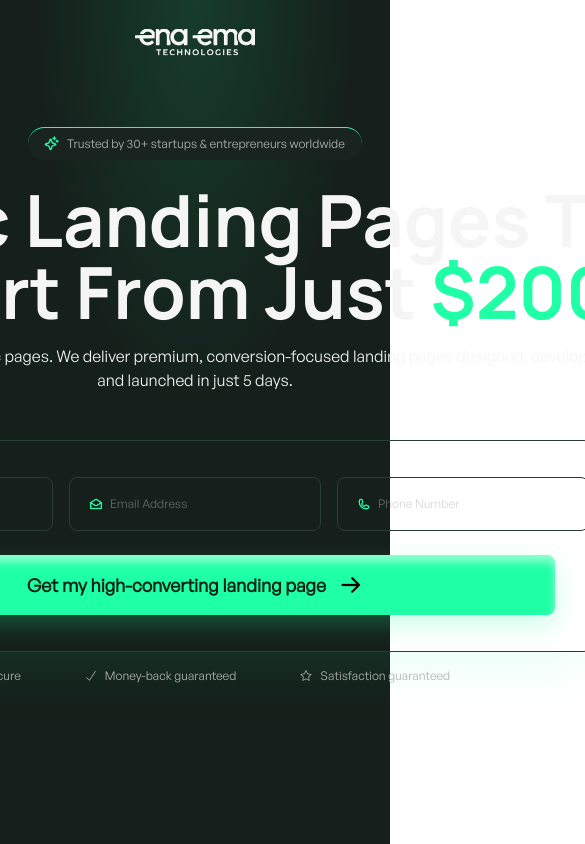
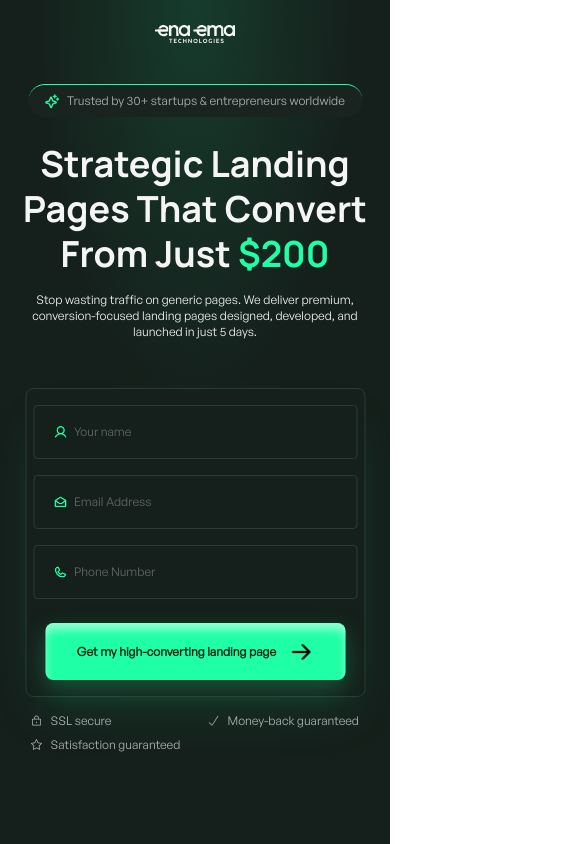
Before and after one commit to ei-shadi/Ena_Ema_Technologies, a Next.js app: page / in a window 390 px wide. Shown: the top 844 px of the page, 585 px wide, since content can reach past the window. Built offline with nearby package versions, Linux system fonts and the light colour scheme.

Commit message:
Fix some Error

```diff
--- a/src/components/Hero.jsx
+++ b/src/components/Hero.jsx
@@ -10,7 +10,7 @@ import { GoStar } from "react-icons/go";
 
 const Hero = () => {
   return (
-    <section className="min-h-screen w-full relative bg-[#151f1b]">
+    <section className="min-h-screen w-full relative bg-[#151f1b] px-5 md:mx-0">
       <div
         className="absolute inset-0 z-0"
         style={{
@@ -22,64 +22,64 @@ const Hero = () => {
       <Image
         src={Logo}
         alt="Logo"
-        className="w-[120px] h-[27px] absolute top-[5%] left-1/2 -translate-x-1/2 -translate-y-1/2 z-10"
+        className="w-[80px] h-[18px] md:w-[120px] md:h-[27px] absolute top-[4%] md:top-[5%] left-1/2 -translate-x-1/2 -translate-y-1/2 z-10"
       />
 
       {/* Other Content */}
-      <div className="absolute z-10 top-[15%] left-1/2 -translate-x-1/2 ">
+      <div className="absolute z-10 top-[10%] md:top-[15%] left-1/2 -translate-x-1/2 ">
         {/* Headline and Description */}
         <div className="mb-12">
           {/* Badge */}
           <div className="flex items-center gap-2 bg-[#192420] px-4 py-2 rounded-full border-t-[1px] border-[#1FFFA5] w-[334px] mx-auto mb-6">
-            <PiSparkleBold className="w-[15px] h-[15px] text-[#1FFFA5]"/>
+            <PiSparkleBold className="w-[15px] h-[15px] text-[#1FFFA5]" />
             <p className="text-[#B2B2B2] text-xs">Trusted by 30+ startups & entrepreneurs worldwide</p>
           </div>
 
           {/* Headline */}
           <div>
-            <h1 className="text-[#F5F5F5] w-[1050px] text-7xl text-center font-bold pb-4 font-manrope">Strategic Landing Pages That Convert From Just <span className="text-[#1FFFA5]">$200</span>
+            <h1 className="text-[#F5F5F5] mx-auto w-[361px] md:w-[614px] lg:w-[1050px] text-[36px] md:text-[64px] lg:text-7xl text-center font-bold pb-4 font-manrope leading-tight">Strategic Landing Pages That Convert From Just <span className="text-[#1FFFA5]">$200</span>
             </h1>
 
-          <p className="text-[#F5F5F5] text-center max-w-[840px] mx-auto">Stop wasting traffic on generic pages. We deliver premium, conversion-focused landing pages designed, developed, and launched in just 5 days.</p>
+            <p className="text-[#F5F5F5] text-xs md:text-lg text-center md:w-[614px] lg:max-w-[840px] mx-auto">Stop wasting traffic on generic pages. We deliver premium, conversion-focused landing pages designed, developed, and launched in just 5 days.</p>
           </div>
         </div>
 
         {/* Input Field And Button */}
-        <div>
+        <div className="">
 
           {/* Container for input field and button */}
-<div className="border-[1px] border-[#2A3C36] p-9 max-w-[794px] mx-auto rounded-lg shadow-2xl shadow-[rgba(31,255,165,0.1)]">
+          <div className="border-[1px] border-[#2A3C36] p-4 md:p-9 w-[340px] md:w-[614px] lg:w-[794px] mx-auto rounded-lg shadow-2xl shadow-[rgba(31,255,165,0.1)] ">
             {/* Input fields */}
-<div className=" flex justify-center items-center gap-4 mb-6">
+            <div className=" flex flex-col md:flex-row justify-center items-center gap-4 mb-6">
               {/* User Input Field */}
               <div className="flex items-center relative">
-<Image src={User} alt="User" className="w-[14px] h-[14px] absolute top-1/2 left-5 -translate-y-1/2"/>
+                <Image src={User} alt="User" className="w-[14px] h-[14px] absolute top-1/2 left-5 -translate-y-1/2" />
                 <input type="text"
-className="py-[18px] pl-10 pr-14 text-xs  text-[#B2B2B2] border-[1px] border-[#2A3C36] rounded-lg focus:outline-none focus:border-[#1FFFA5]"
-placeholder="Your name"/>
+                  className="py-[18px] pl-10 pr-32 md:pr-0 lg:pr-14 text-xs  text-[#B2B2B2] border-[1px] border-[#2A3C36] rounded-[4px] focus:outline-none focus:border-[#1FFFA5]"
+                  placeholder="Your name" />
               </div>
 
               {/* Email Input Field */}
               <div className="flex items-center relative">
-<Image src={Email} alt="User" className="w-[14px] h-[14px] absolute top-1/2 left-5 -translate-y-1/2"/>
+                <Image src={Email} alt="User" className="w-[14px] h-[14px] absolute top-1/2 left-5 -translate-y-1/2" />
                 <input type="text"
-className="py-[18px] pl-10 pr-14 text-xs text-[#B2B2B2] border-[1px] border-[#2A3C36] rounded-lg focus:outline-none focus:border-[#1FFFA5]"
-placeholder="Email Address"/>
+                  className="py-[18px] pl-10 pr-32 md:pr-0 lg:pr-14 text-xs text-[#B2B2B2] border-[1px] border-[#2A3C36] rounded-[4px] focus:outline-none focus:border-[#1FFFA5]"
+                  placeholder="Email Address" />
               </div>
 
               {/* Number Input Field */}
               <div className="flex items-center relative">
-<Image src={Phone} alt="User" className="w-[14px] h-[14px] absolute top-1/2 left-5 -translate-y-1/2"/>
+                <Image src={Phone} alt="User" className="w-[14px] h-[14px] absolute top-1/2 left-5 -translate-y-1/2" />
                 <input type="text"
-className="py-[18px] pl-10 pr-14 text-xs text-[#B2B2B2] border-[1px] border-[#2A3C36] rounded-lg focus:outline-none focus:border-[#1FFFA5]"
-placeholder="Phone Number"/>
+                  className="py-[18px] pl-10 pr-32 md:pr-0 lg:pr-14 text-xs text-[#B2B2B2] border-[1px] border-[#2A3C36] rounded-[4px] focus:outline-none focus:border-[#1FFFA5]"
+                  placeholder="Phone Number" />
               </div>
 
 
             </div>
 
             {/* Button */}
-<div>
+            <div className="w-[300px] mx-auto md:w-full">
               <Button>
                 Get my high-converting landing page
               </Button>
@@ -88,7 +88,8 @@ placeholder="Phone Number"/>
           </div>
 
           {/* Text & Icons */}
-<div className="flex items-center gap-16 justify-center mt-4">
+          <div className="flex flex-col md:flex-row md:items-center justify-center px-4 mt-4 max-w-[630px] mx-auto gap-0 md:gap-16">
+            <div className="flex items-center gap-24 md:gap-16">
               {/* Lock Icon */}
               <div className="flex items-center gap-2 text-xs text-[#B2B2B2]">
                 <PiLock />
@@ -101,10 +102,11 @@ placeholder="Phone Number"/>
                 <TfiCheck />
                 <p>Money-back guaranteed</p>
               </div>
+            </div>
 
 
             {/* Satisfaction Icon */}
-<div className="flex items-center gap-2 text-xs text-[#B2B2B2]">
+            <div className="flex items-center gap-2 mt-2 md:mt-0 text-xs text-[#B2B2B2]">
               <GoStar />
               <p>Satisfaction guaranteed</p>
             </div>
--- a/src/components/shared/Button.jsx
+++ b/src/components/shared/Button.jsx
@@ -4,7 +4,7 @@ import Image from "next/image";
 const Button = ({ children }) => {
   return (
     <button className="w-full flex items-center justify-center gap-3 px-6 py-4 bg-[#1FFFA5] rounded-lg shadow-[0_9px_24px_0_rgba(31,255,165,0.25),inset_0_7px_8px_0_rgba(255,255,255,0.5)] hover:bg-[#002013] hover:text-white text-[#002013] cursor-pointer">
-      <p className="font-semibold text-lg">{children}</p>
+      <p className="font-semibold text-xs md:text-lg">{children}</p>
 
       <Image
         src={Arrow}
```
Lines whose indentation alone changed are shown as unchanged.
